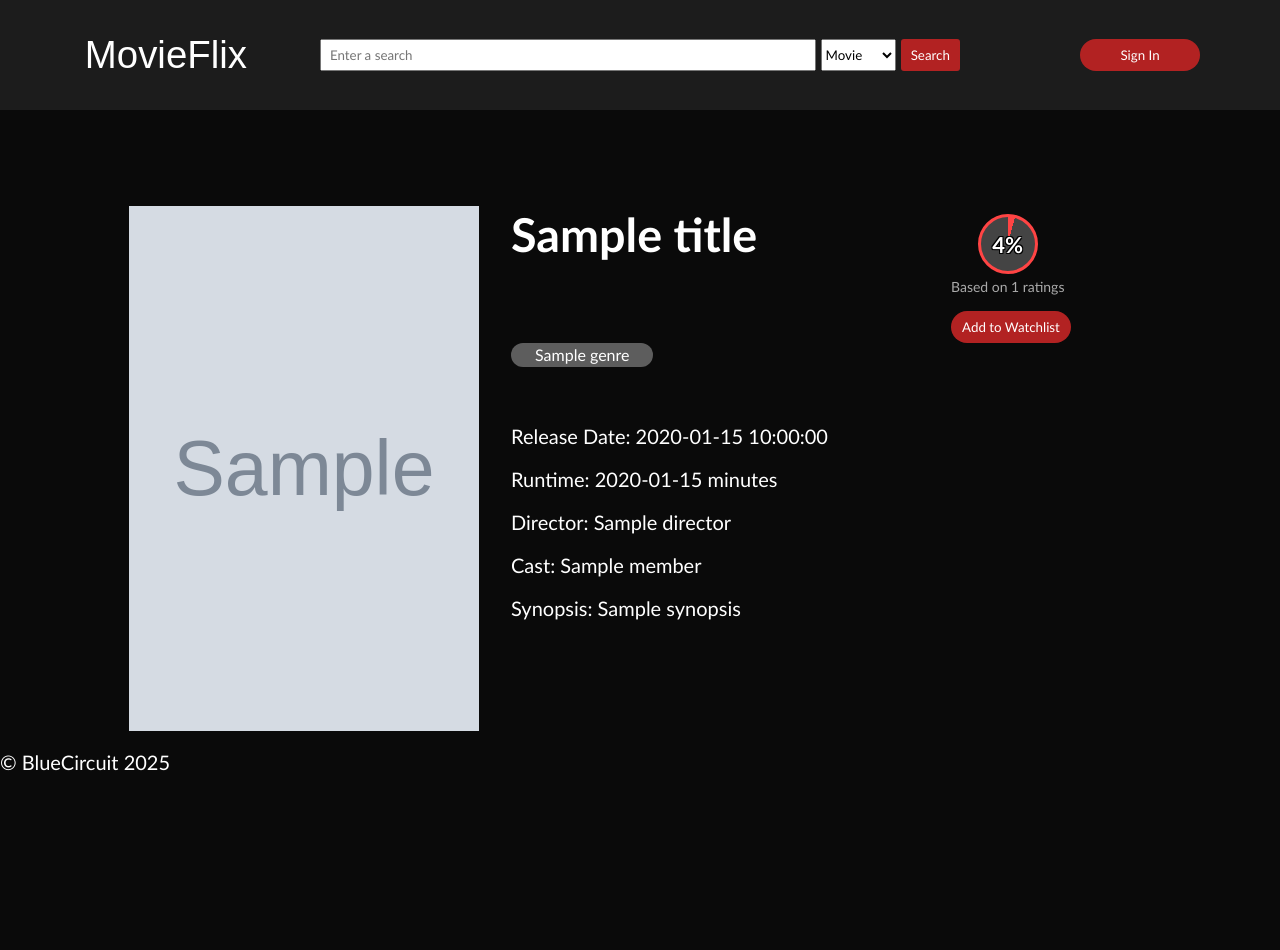
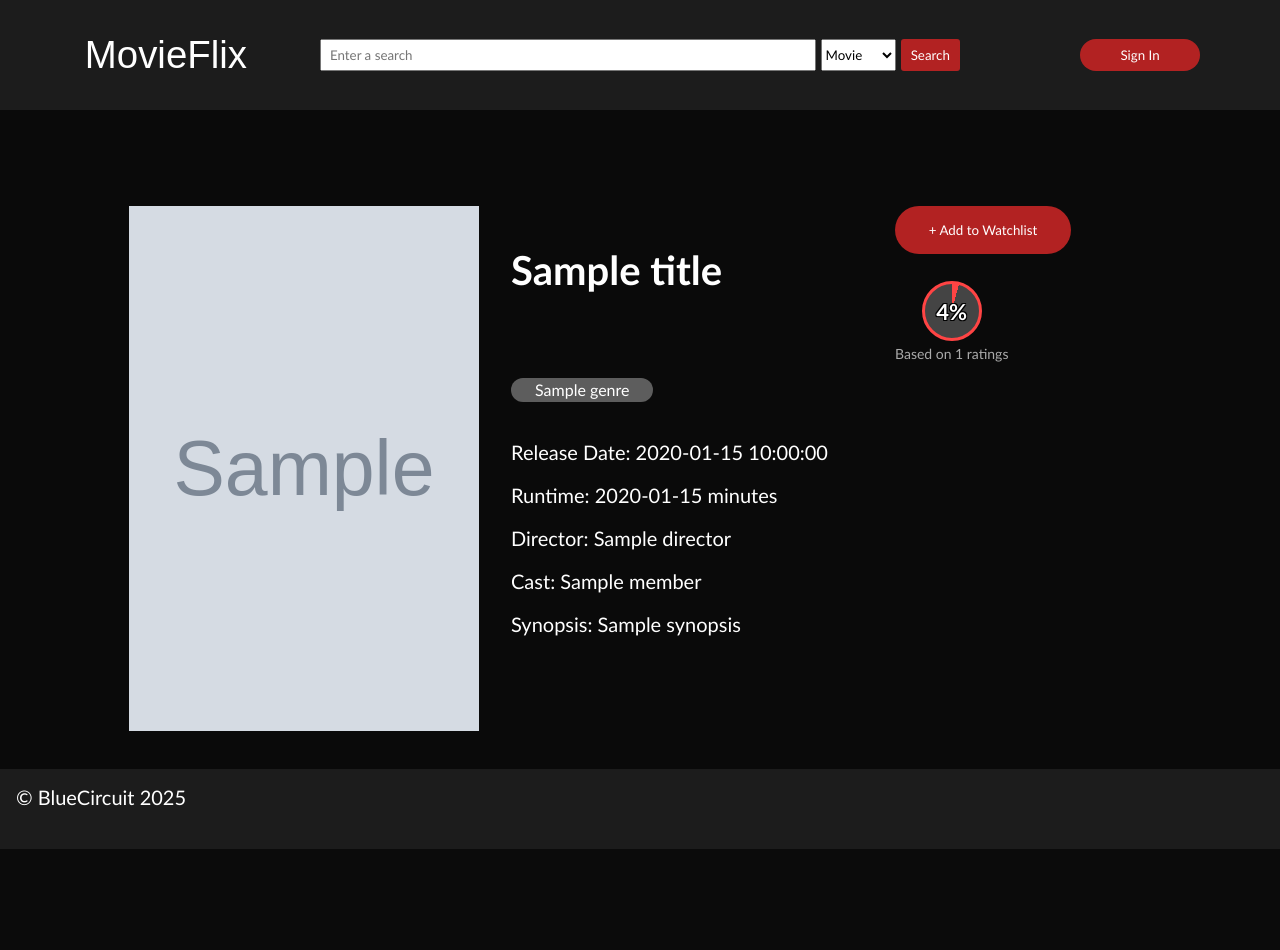
Before and after one commit to Dior15/BlueCircuit, a Flask app: template client/templates/moviepage.html in a window 1280 px wide. After the commit the page ends 849 px from the top, so only its background shows below. Run offline with Flask 3, Linux system fonts and the light colour scheme; the template is opened without the code that fills it: most values are stand-ins (such as "Sample title", 1, 10 or a date in 2020); grey boxes marked "Sample" are stand-in pictures.

Commit message:
adding styling

```diff
--- a/client/static/addToWatchlist.js
+++ b/client/static/addToWatchlist.js
@@ -1,4 +1,5 @@
 document.getElementById('add-to-watchlist').onclick = function() {
     // singnify on the front end that the user has added the movie to the watchlist
-    document.getElementById('add-to-watchlist').innerHTML = "Added!";
+    document.getElementById('add-to-watchlist').innerHTML = "&#10004; Added!"
+    document.getElementById('add-to-watchlist').style.backgroundColor = "#1c1c1c"
 }
--- a/client/static/moviepagestyle.css
+++ b/client/static/moviepagestyle.css
@@ -6,7 +6,7 @@
 
 h1 {
     font-size:40px;
-    font-size: 35pt; /*larger font for styling*/
+    margin-top: 5vh;
 }
 
 p {
@@ -15,7 +15,6 @@ p {
 
 body{
     background-color: #0a0a0a;
-    margin-bottom:15vh;
 }
 
 .movie-poster{
--- a/client/static/style.css
+++ b/client/static/style.css
@@ -253,3 +253,19 @@ h3{
 .dropdown-content a:hover{
     background-color: #941e1e;
 }
+
+footer{
+    background-color: #1c1c1c;
+    padding: 2vh;
+}
+
+#add-to-watchlist{
+    min-width: fit-content;
+    width: 22vh;
+    height: 6vh;
+    padding: 2vh;
+}
+
+.rating-container{
+    margin-top: 2vh;
+}
--- a/client/templates/moviepage.html
+++ b/client/templates/moviepage.html
@@ -42,6 +42,9 @@
           <div class="is-flex spaced-between">
             <h1 class="movie-title">{{ title }}</h1>
             <div class="flex">
+              <button class="header-buttons" id="add-to-watchlist">&#43; Add to Watchlist</button>
+              <br>
+              <br>
               <div class="rating-container">
                 {% set ringColor = '#00ff88' if rating >= 70 else '#ffaa00' if rating >= 50 else '#ff4444' %}
                 <div id="rating-circle"
@@ -51,17 +54,15 @@
                 </div>
                 <p id="rating-count">Based on {{ ratingCount }} ratings</p>
               </div>
-
-              <button class="header-buttons" id="add-to-watchlist">Add to Watchlist</button>
             </div>
 
           </div>
 
+          <div class="total-info">
             <div class="is-flex spaced-between">
               <div class="genre">{{ genres | join(', ') }}</div>
             </div>
 
-          <br>
             <br>
             <br>
             <div class="info">
@@ -83,6 +84,9 @@
           </div>
         </div>
 
+          </div>
+
+      <br>
       <br>
       <footer>
         <p>&copy; BlueCircuit 2025</p>
```
Lines whose indentation alone changed are shown as unchanged.
